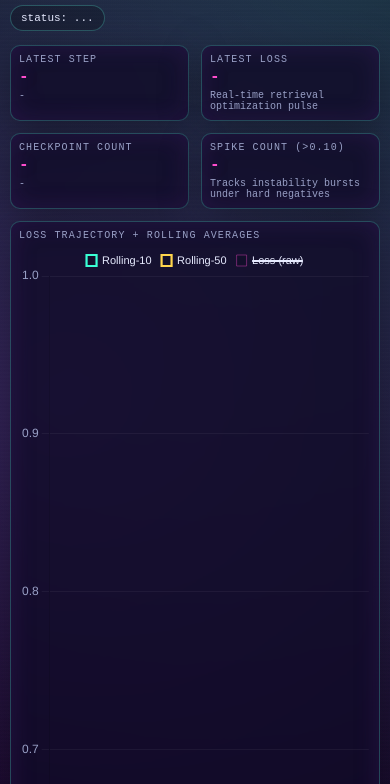
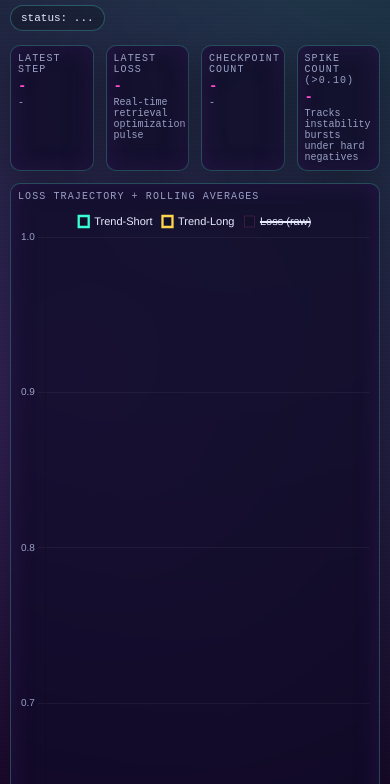
Before and after one commit to nate-walter/GemmPali, a website: page dashboard/web/index.html in a window 390 px wide. Shown: the part 60-844 px from the top of the page. Drawn offline with nearby package versions, Linux system fonts and the light colour scheme; no server answers.

Commit message:
ui: compact phone layout further and smooth trend lines for readability

```diff
--- a/dashboard/web/index.html
+++ b/dashboard/web/index.html
@@ -99,9 +99,9 @@
       backdrop-filter: blur(8px);
     }
 
-    .kpi { grid-column: span 3; }
-    .chart-wide { grid-column: span 8; }
-    .chart-mid { grid-column: span 4; }
+    .kpi { grid-column: span 3; min-height: 72px; }
+    .chart-wide { grid-column: span 12; }
+    .chart-mid { grid-column: span 12; }
     .hint { grid-column: span 4; }
 
     .label {
@@ -113,21 +113,21 @@
     }
 
     .val {
-      font-size: 20px;
+      font-size: 18px;
       line-height: 1;
       font-weight: 700;
       color: var(--neon-pink);
       text-shadow: 0 0 18px rgba(255, 77, 207, 0.35);
     }
 
-    .small { font-size: 11px; color: var(--dim); margin-top: 5px; }
+    .small { font-size: 10px; color: var(--dim); margin-top: 4px; }
 
     .hint h3 { margin: 0 0 8px; font-size: 15px; color: var(--neon-gold); }
     .hint p { margin: 0; font-size: 12px; color: var(--dim); line-height: 1.5; }
 
     .gpu-strip {
       display: grid;
-      grid-template-columns: repeat(2, 1fr);
+      grid-template-columns: repeat(2, minmax(0,1fr));
       gap: 8px;
     }
 
@@ -151,7 +151,7 @@
     }
 
     @media (max-width: 1100px) {
-      .kpi { grid-column: span 6; }
+      .kpi { grid-column: span 3; }
       .chart-wide, .chart-mid, .hint { grid-column: span 12; }
       .title { font-size: 24px; }
     }
@@ -163,9 +163,9 @@
       .subtitle { font-size: 11px; }
       .status-pill { font-size: 11px; width: fit-content; }
       .label { font-size: 10px; margin-bottom: 4px; }
-      .val { font-size: 16px; }
+      .val { font-size: 14px; }
       .small { font-size: 10px; }
-      .card { padding: 8px; }
+      .card { padding: 7px; }
       .hint h3 { font-size: 13px; }
       .hint p { font-size: 11px; line-height: 1.35; }
     }
@@ -189,7 +189,7 @@
 
       <div class="card chart-wide">
         <div class="label">Loss Trajectory + Rolling Averages</div>
-        <canvas id="lossChart" height="90"></canvas>
+        <canvas id="lossChart" height="64"></canvas>
       </div>
 
       <div class="card chart-mid">
@@ -220,9 +220,9 @@
       lossChart = new Chart(ctx, {
         type: 'line',
         data: { labels: [], datasets: [
-          { label: 'Rolling-10', data: [], borderColor: '#39ffd4', borderWidth: 2.2, pointRadius: 0, tension: 0.2 },
-          { label: 'Rolling-50', data: [], borderColor: '#ffd54d', borderWidth: 2.2, pointRadius: 0, tension: 0.2 },
-          { label: 'Loss (raw)', data: [], borderColor: 'rgba(255,77,207,0.38)', borderWidth: 1, pointRadius: 0, tension: 0, hidden: true }
+          { label: 'Trend-Short', data: [], borderColor: '#39ffd4', borderWidth: 2.3, pointRadius: 0, tension: 0.32 },
+          { label: 'Trend-Long', data: [], borderColor: '#ffd54d', borderWidth: 2.3, pointRadius: 0, tension: 0.35 },
+          { label: 'Loss (raw)', data: [], borderColor: 'rgba(255,77,207,0.22)', borderWidth: 0.8, pointRadius: 0, tension: 0, hidden: true }
         ]},
         options: {
           maintainAspectRatio: false,
@@ -230,12 +230,12 @@
           plugins: { legend: { labels: { color: '#e7ebff', boxWidth: 10, font: { size: 11 } } } },
           scales: {
             x: {
-              ticks: { color: '#9aa1c7', autoSkip: true, maxTicksLimit: 8 },
+              ticks: { color: '#9aa1c7', autoSkip: true, maxTicksLimit: 6, font: { size: 10 } },
               grid: { color: 'rgba(255,255,255,0.05)' }
             },
             y: {
               beginAtZero: true,
-              ticks: { color: '#9aa1c7' },
+              ticks: { color: '#9aa1c7', font: { size: 10 } },
               grid: { color: 'rgba(255,255,255,0.05)' }
             }
           }
@@ -266,10 +266,23 @@
       }
     }
 
-    function sampleSeries(points, maxPoints = 140) {
+    function sampleSeries(points, maxPoints = 75) {
       if (!points || points.length <= maxPoints) return points || [];
       const stride = Math.ceil(points.length / maxPoints);
       return points.filter((_, i) => i % stride === 0 || i === points.length - 1);
+    }
+
+
+    function smoothSeries(vals, alpha = 0.22) {
+      if (!vals.length) return vals;
+      const out = [];
+      let prev = vals[0] ?? 0;
+      for (const v of vals) {
+        const cur = (v ?? prev);
+        prev = alpha * cur + (1 - alpha) * prev;
+        out.push(Number(prev.toFixed(6)));
+      }
+      return out;
     }
 
     async function refresh() {
@@ -284,14 +297,19 @@
       document.getElementById('latestCkpt').textContent = j.summary.latestCheckpoint ? `latest @ ${j.summary.latestCheckpoint.step}` : 'none';
       document.getElementById('spikeCount').textContent = j.summary.spikeCount || 0;
 
-      const sampledLoss = sampleSeries(j.series.loss, 130);
+      const sampledLoss = sampleSeries(j.series.loss, 75);
       const labels = sampledLoss.map(p => p.step);
       const r10 = new Map((j.series.rolling10 || []).map(p => [p.step, p.loss]));
       const r50 = new Map((j.series.rolling50 || []).map(p => [p.step, p.loss]));
 
+      const shortRaw = labels.map(step => r10.get(step) ?? null);
+      const longRaw = labels.map(step => r50.get(step) ?? null);
+      const shortSmooth = smoothSeries(shortRaw, 0.24);
+      const longSmooth = smoothSeries(longRaw, 0.18);
+
       lossChart.data.labels = labels;
-      lossChart.data.datasets[0].data = labels.map(step => r10.get(step) ?? null);
-      lossChart.data.datasets[1].data = labels.map(step => r50.get(step) ?? null);
+      lossChart.data.datasets[0].data = shortSmooth;
+      lossChart.data.datasets[1].data = longSmooth;
       lossChart.data.datasets[2].data = sampledLoss.map(p => p.loss);
       lossChart.update('none');
 
```
